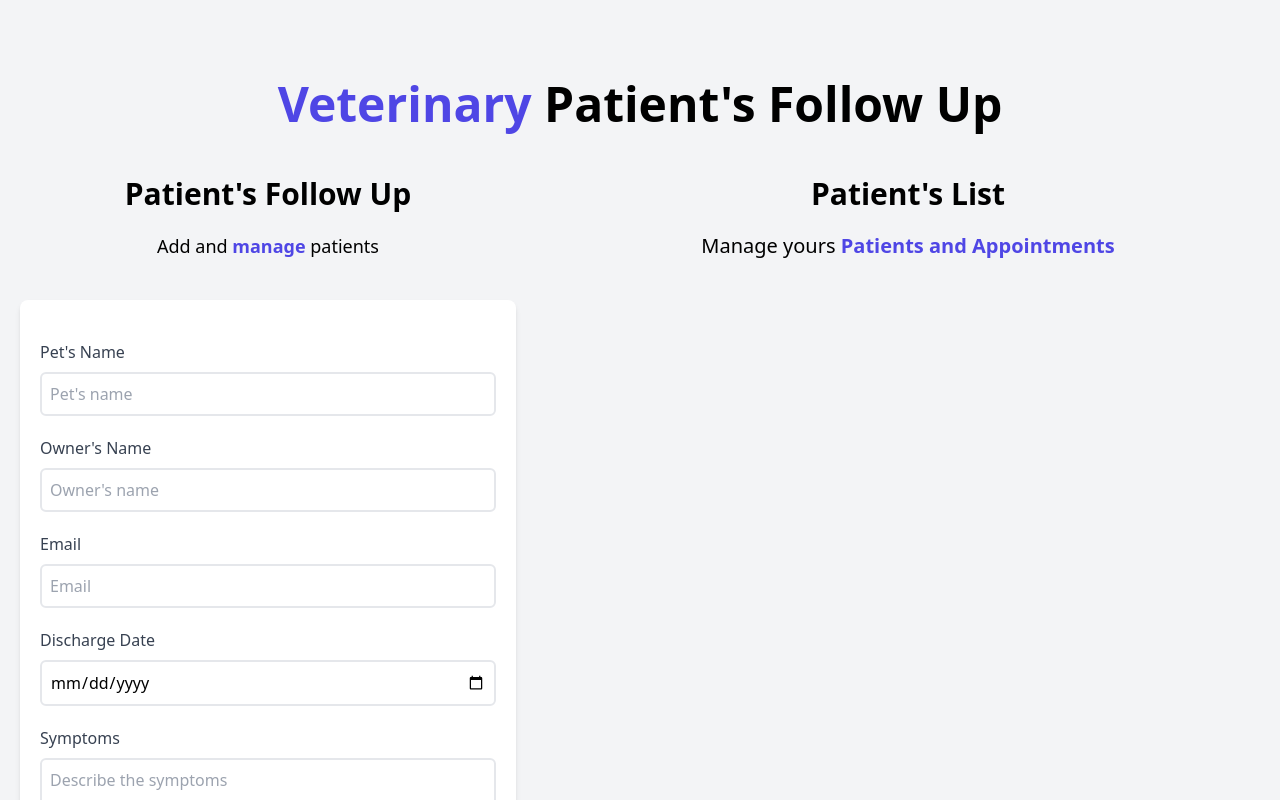
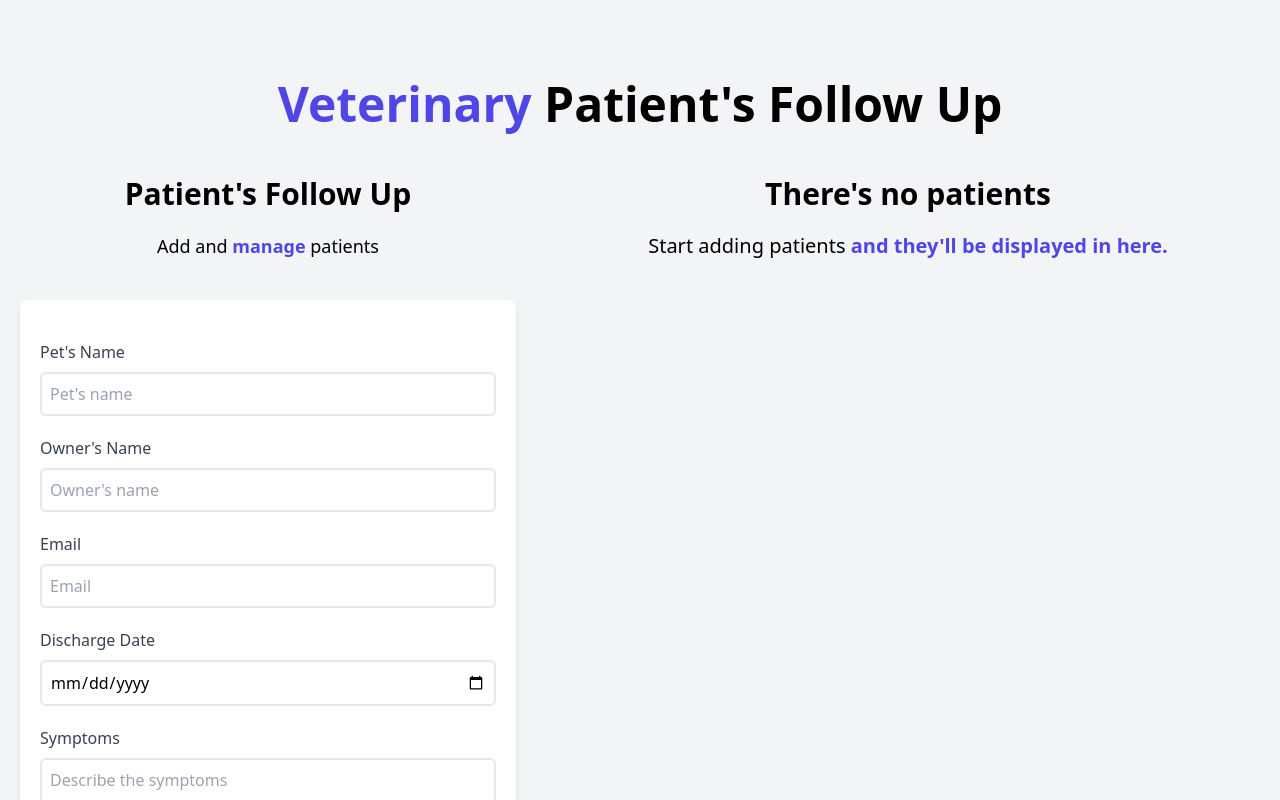
Before and after one commit to feeldiac/vet-followup, a React (Vite) app: page / in a window 1280 px wide. Shown: the top 800 px of the page. Built offline with nearby package versions, Linux system fonts and the light colour scheme.

Commit message:
Conditional rendering patient's list title

```diff
--- a/src/components/PatientsList.jsx
+++ b/src/components/PatientsList.jsx
@@ -3,9 +3,10 @@
 
 const PatientsList = ({ patients }) => {
 
-
     return (
         <div className="md:w-1/2 lg:w-3/5 md:h-screen overflow-y-scroll">
+            {patients && patients.length
+                ? (<>
                     <h2 className='font-black text-3xl text-center'>Patient's List</h2>
                     <p className='text-xl mt-5 mb-10 text-center'>
                         Manage yours {''}
@@ -19,6 +20,16 @@
                             patient={patient}
                         />
                     ))}
+                </>)
+                : (<>
+                    <h2 className='font-black text-3xl text-center'>There's no patients</h2>
+                    <p className='text-xl mt-5 mb-10 text-center'>
+                        Start adding patients {''}
+                        <span className='text-indigo-600 font-bold'>
+                            and they'll be displayed in here.
+                        </span>
+                    </p>
+                </>)}
         </div>
     )
 }
```
Lines whose indentation alone changed are shown as unchanged.
